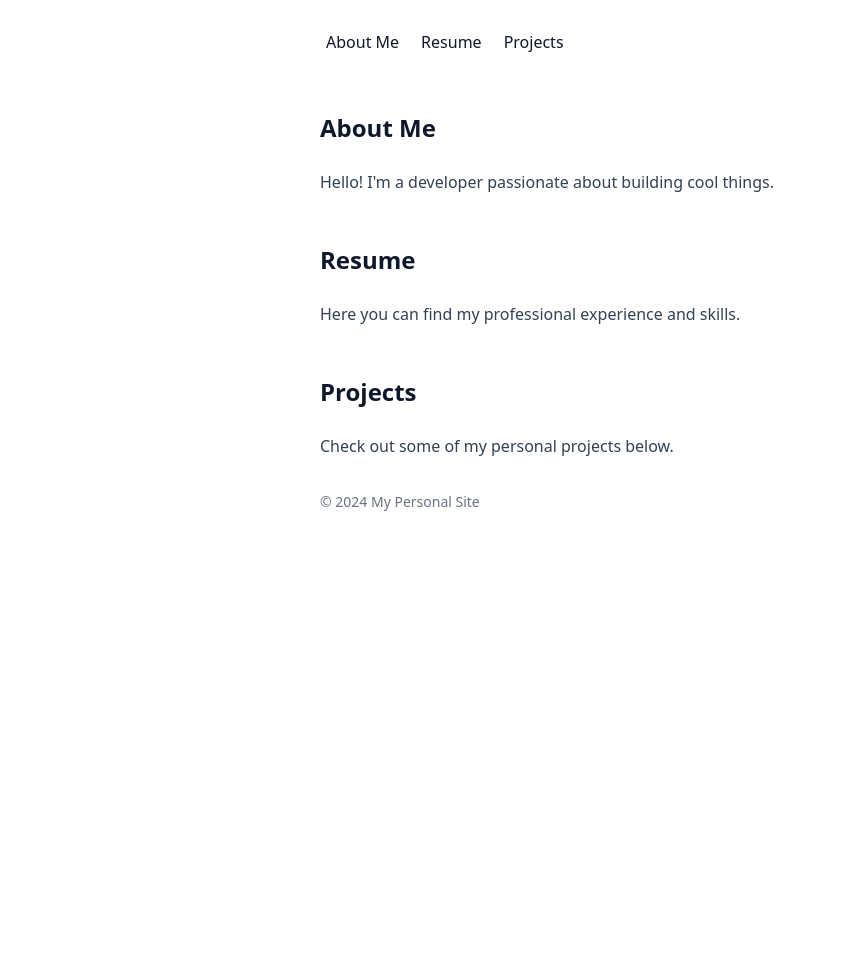
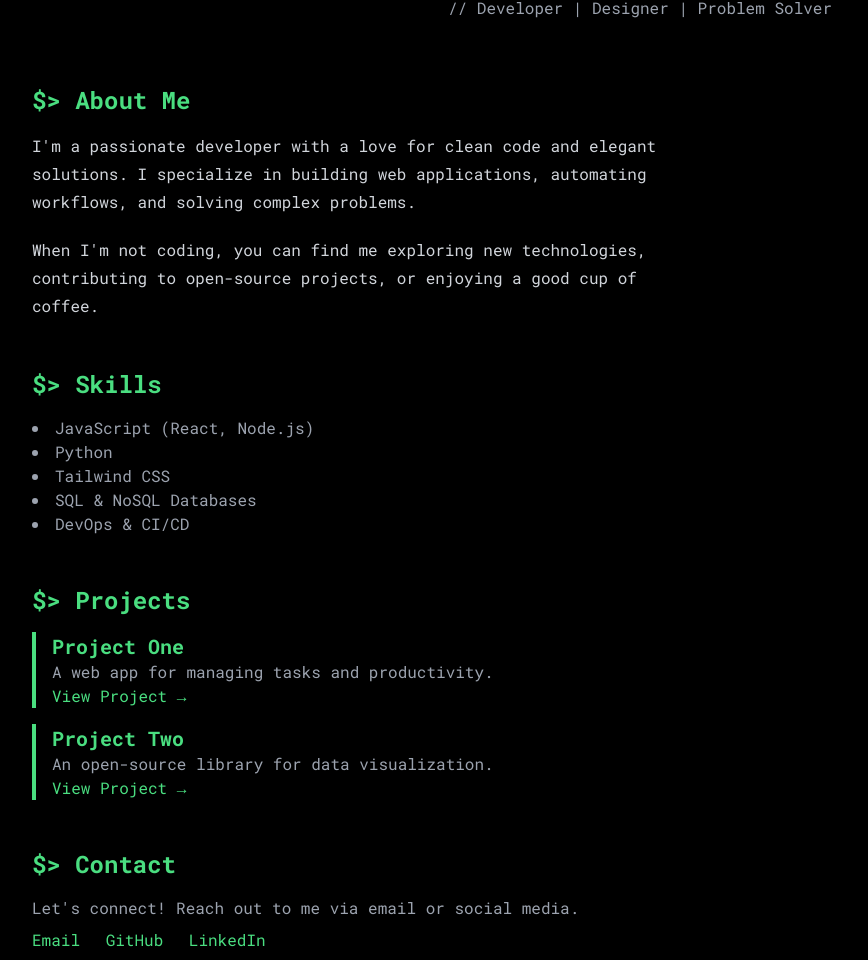
Before and after one commit to randomLevelup/randomLevelup-25, a website: page index.html in a window 1280 px wide. Shown: the part 84-1044 px from the top of the page, without its empty margins (0-868 px from the left). Before the commit the page ends 800 px from the top, so only its background shows below. Drawn offline with nearby package versions, Linux system fonts and the light colour scheme; files that its build step writes are made by us from their sources.

Commit message:
tailwind config stuff

```diff
--- a/index.html
+++ b/index.html
@@ -3,40 +3,82 @@
 <head>
   <meta charset="UTF-8">
   <meta name="viewport" content="width=device-width, initial-scale=1.0">
-  <title>My Personal Site</title>
-  <link rel="stylesheet" href="dist/output.css">
+  <title>Your Name | Developer</title>
+  <link href="dist/output.css" rel="stylesheet">
+  <link href="https://fonts.googleapis.com/css2?family=Roboto+Mono:wght@400;500;700&display=swap" rel="stylesheet">
 </head>
-<body class="max-w-2xl mx-auto px-4 py-8 prose prose-slate dark:prose-invert">
-  <header class="mb-8">
-    <h1>Welcome to My Personal Site</h1>
-    <nav>
-      <ul class="flex gap-4 list-none p-0">
-        <li><a href="#about" class="no-underline hover:underline">About Me</a></li>
-        <li><a href="#resume" class="no-underline hover:underline">Resume</a></li>
-        <li><a href="#projects" class="no-underline hover:underline">Projects</a></li>
-      </ul>
-    </nav>
+<body class="bg-black text-white font-mono">
+  <!-- Header -->
+  <header class="container mx-auto p-8 text-center">
+    <h1 class="text-4xl font-bold text-green-400">$> Your Name</h1>
+    <p class="mt-2 text-gray-400">// Developer | Designer | Problem Solver</p>
   </header>
 
-  <main class="space-y-8">
-    <section id="about">
-      <h2>About Me</h2>
-      <p>Hello! I'm a developer passionate about building cool things.</p>
+  <!-- Main Content -->
+  <main class="container mx-auto p-8">
+    <!-- About Section -->
+    <section class="section">
+      <h2 class="section-heading">$> About Me</h2>
+      <div class="prose prose-invert mt-4">
+        <p>
+          I'm a passionate developer with a love for clean code and elegant solutions.
+          I specialize in building web applications, automating workflows, and solving complex problems.
+        </p>
+        <p>
+          When I'm not coding, you can find me exploring new technologies, contributing to open-source projects,
+          or enjoying a good cup of coffee.
+        </p>
+      </div>
     </section>
 
-    <section id="resume">
-      <h2>Resume</h2>
-      <p>Here you can find my professional experience and skills.</p>
+    <!-- Skills Section -->
+    <section class="section">
+      <h2 class="section-heading">$> Skills</h2>
+      <div class="mt-4">
+        <ul class="list-disc list-inside text-gray-400">
+          <li>JavaScript (React, Node.js)</li>
+          <li>Python</li>
+          <li>Tailwind CSS</li>
+          <li>SQL & NoSQL Databases</li>
+          <li>DevOps & CI/CD</li>
+        </ul>
+      </div>
     </section>
 
-    <section id="projects">
-      <h2>Projects</h2>
-      <p>Check out some of my personal projects below.</p>
+    <!-- Projects Section -->
+    <section class="section">
+      <h2 class="section-heading">$> Projects</h2>
+      <div class="mt-4 space-y-4">
+        <div class="project-border">
+          <h3 class="project-title">Project One</h3>
+          <p class="text-gray-400">A web app for managing tasks and productivity.</p>
+          <a href="#" class="text-green-400 hover:underline">View Project →</a>
+        </div>
+        <div class="project-border">
+          <h3 class="project-title">Project Two</h3>
+          <p class="text-gray-400">An open-source library for data visualization.</p>
+          <a href="#" class="text-green-400 hover:underline">View Project →</a>
+        </div>
+      </div>
+    </section>
+
+    <!-- Contact Section -->
+    <section>
+      <h2 class="section-heading">$> Contact</h2>
+      <div class="mt-4">
+        <p class="text-gray-400">Let's connect! Reach out to me via email or social media.</p>
+        <div class="mt-2 space-x-4">
+          <a href="mailto:your.email@example.com" class="text-green-400 hover:underline">Email</a>
+          <a href="https://github.com/yourusername" class="text-green-400 hover:underline">GitHub</a>
+          <a href="https://linkedin.com/in/yourusername" class="text-green-400 hover:underline">LinkedIn</a>
+        </div>
+      </div>
     </section>
   </main>
 
-  <footer class="mt-8 text-sm text-gray-500">
-    <p>&copy; 2024 My Personal Site</p>
+  <!-- Footer -->
+  <footer class="container mx-auto p-8 text-center text-gray-400">
+    <p>© 2023 Your Name. All rights reserved.</p>
   </footer>
 </body>
 </html>
--- a/package.json
+++ b/package.json
@@ -3,7 +3,7 @@
   "version": "1.0.0",
   "main": "tailwind.config.js",
   "scripts": {
-    "build": "tailwindcss -i ./src/input.css -o ./dist/output.css --minify",
+    "build": "npx tailwindcss -i ./src/input.css -o ./dist/output.css --minify",
     "test": "echo \"Error: no test specified\" && exit 1"
   },
   "repository": {
--- /dev/null
+++ b/postcss.config.js
@@ -0,0 +1,6 @@
+module.exports = {
+    plugins: {
+      tailwindcss: {},
+      autoprefixer: {},
+    },
+};
--- a/src/input.css
+++ b/src/input.css
@@ -1,5 +1,3 @@
 @tailwind base;
 @tailwind components;
 @tailwind utilities;
-
-/* Optional: Add custom styles here */
--- a/tailwind.config.js
+++ b/tailwind.config.js
@@ -2,9 +2,29 @@
 module.exports = {
   content: ["./*.{html,js}"],
   theme: {
-    extend: {},
+    extend: {
+      fontFamily: {
+        'mono': ['"Roboto Mono"', 'monospace']
+      }
+    }
   },
   plugins: [
     require('@tailwindcss/typography'),
+    function({ addComponents }) {
+      addComponents({
+        '.section': {
+          '@apply mb-12': {},
+        },
+        '.section-heading': {
+          '@apply text-2xl font-bold text-green-400': {},
+        },
+        '.project-border': {
+          '@apply border-l-4 border-green-400 pl-4': {},
+        },
+        '.project-title': {
+          '@apply text-xl font-bold text-green-400': {},
+        },
+      });
+    },
   ],
 }
```
Also changed, not shown: 1 other file.
